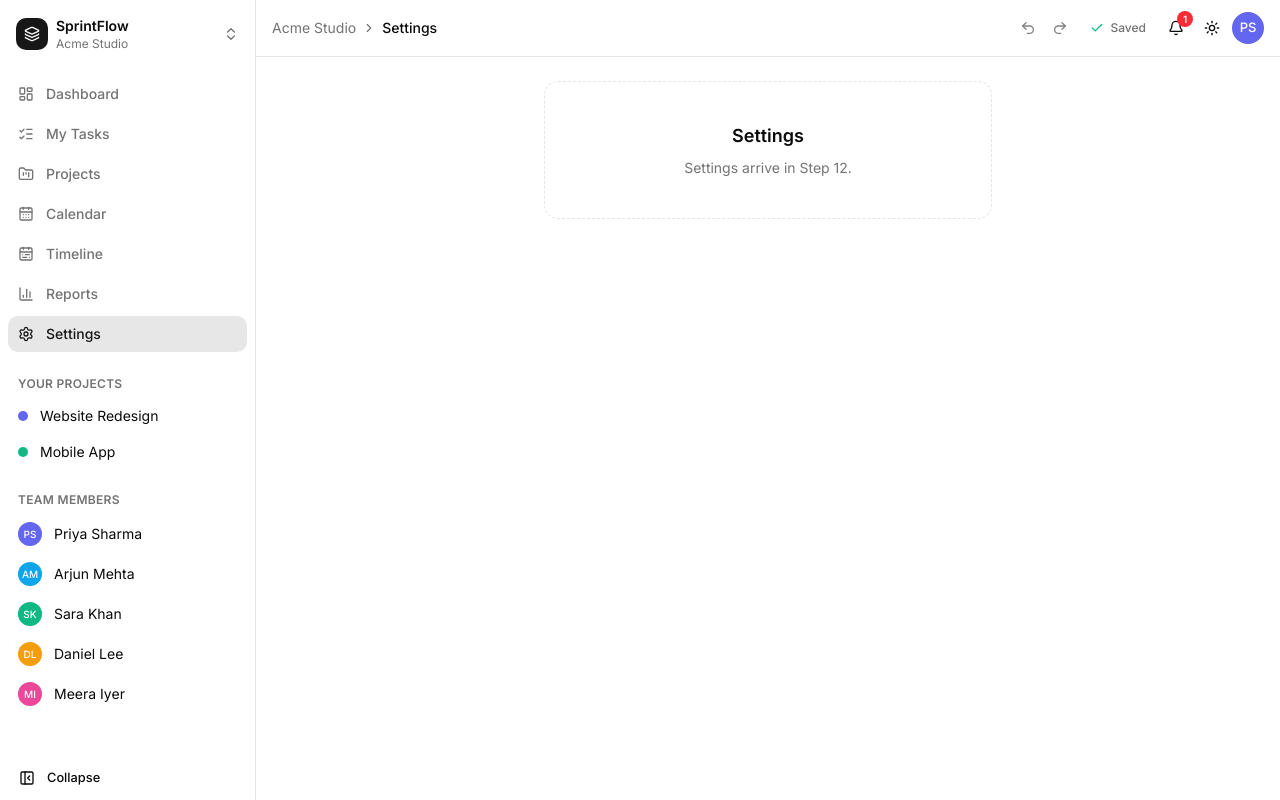
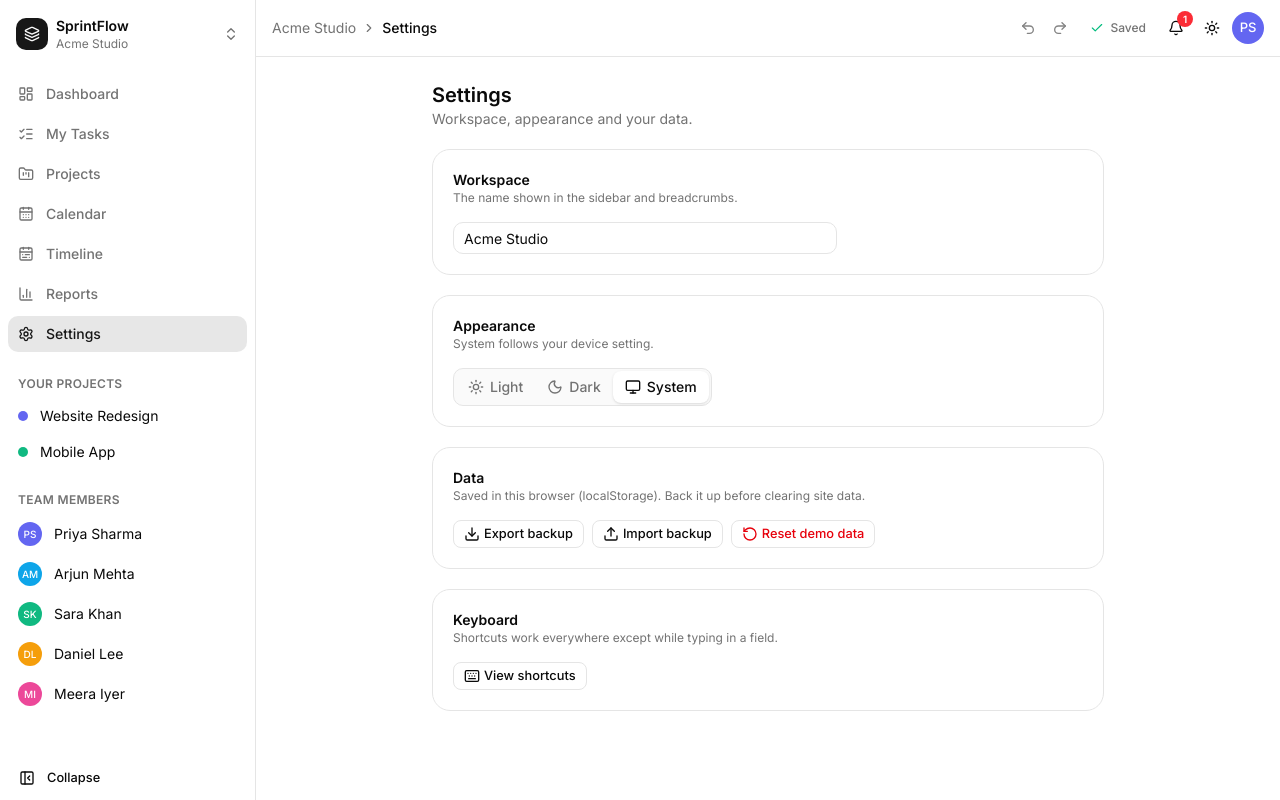
Before and after one commit to MuqhtadeerM/sprintflow, a Next.js app: page /settings in a window 1280 px wide. Built offline with nearby package versions, Linux system fonts and the light colour scheme.

Commit message:
feat: added settings opetion

```diff
--- a/src/app/settings/page.tsx
+++ b/src/app/settings/page.tsx
@@ -1,10 +1,5 @@
-import { PagePlaceholder } from "@/components/shared/page-placeholder";
+import { SettingsView } from "@/components/dashboard/settings-view";
 
 export default function SettingsPage() {
-  return (
-    <PagePlaceholder
-      title="Settings"
-      description="Settings arrive in Step 12."
-    />
-  );
+  return <SettingsView />;
 }
--- /dev/null
+++ b/src/components/dashboard/settings-view.tsx
@@ -0,0 +1,241 @@
+"use client";
+
+import { useRef, useState } from "react";
+import {
+  Download,
+  Keyboard,
+  Monitor,
+  Moon,
+  RotateCcw,
+  Sun,
+  Upload,
+  type LucideIcon,
+} from "lucide-react";
+import { useTheme } from "next-themes";
+import { toast } from "sonner";
+import { Button } from "@/components/ui/button";
+import { CommitInput } from "@/components/shared/commit-input";
+import { ConfirmDialog } from "@/components/shared/confirm-dialog";
+import { useAppDispatch, useAppSelector, useAppStore } from "@/store/hooks";
+import {
+  importData,
+  renameWorkspace,
+  resetData,
+} from "@/store/slices/data-slice";
+import { closeTask, setShortcutsOpen } from "@/store/slices/ui-slice";
+import { makeBackup, parseBackup } from "@/lib/backup";
+import { todayStr } from "@/lib/date-utils";
+import { downloadFile } from "@/lib/download";
+import type { RemoteData } from "@/lib/data-source/types";
+import { cn } from "@/lib/utils";
+
+function Card({
+  title,
+  description,
+  children,
+}: {
+  title: string;
+  description: string;
+  children: React.ReactNode;
+}) {
+  return (
+    <section className="animate-row-in rounded-2xl border bg-card p-5">
+      <h2 className="text-sm font-semibold">{title}</h2>
+      <p className="mb-4 text-xs text-muted-foreground">{description}</p>
+      {children}
+    </section>
+  );
+}
+
+const THEMES: { id: string; label: string; icon: LucideIcon }[] = [
+  { id: "light", label: "Light", icon: Sun },
+  { id: "dark", label: "Dark", icon: Moon },
+  { id: "system", label: "System", icon: Monitor },
+];
+
+const MAX_BYTES = 5 * 1024 * 1024;
+
+export function SettingsView() {
+  const dispatch = useAppDispatch();
+  const store = useAppStore();
+  const { theme, setTheme } = useTheme();
+  const workspace = useAppSelector((s) => s.data.workspaces[0]);
+  const inputRef = useRef<HTMLInputElement>(null);
+  const [pending, setPending] = useState<RemoteData | null>(null);
+  const [resetOpen, setResetOpen] = useState(false);
+
+  const usingApi = process.env.NEXT_PUBLIC_DATA_SOURCE === "http";
+
+  const exportBackup = () => {
+    downloadFile(
+      `sprintflow-backup-${todayStr()}.json`,
+      JSON.stringify(makeBackup(store.getState().data), null, 2),
+      "application/json",
+    );
+    toast.success("Backup downloaded");
+  };
+
+  const onFile = async (file: File | undefined) => {
+    if (!file) return;
+    if (file.size > MAX_BYTES) {
+      toast.error("That file is larger than 5 MB");
+    } else {
+      const result = parseBackup(await file.text());
+      if (result.ok) setPending(result.data);
+      else toast.error(result.error);
+    }
+    if (inputRef.current) inputRef.current.value = ""; // allow choosing the same file again
+  };
+
+  const confirmImport = () => {
+    if (!pending) return;
+    const current = store.getState().data.currentUserId;
+    const me = pending.users.some((u) => u.id === current)
+      ? current
+      : (pending.users.find((u) => u.role === "lead") ?? pending.users[0]).id;
+    dispatch(closeTask());
+    dispatch(importData({ ...pending, currentUserId: me }));
+    toast.success("Backup imported", {
+      description: "You can undo this with Ctrl/Cmd+Z.",
+    });
+  };
+
+  return (
+    <div className="mx-auto max-w-2xl space-y-5">
+      <div>
+        <h1 className="text-xl font-semibold">Settings</h1>
+        <p className="text-sm text-muted-foreground">
+          Workspace, appearance and your data.
+        </p>
+      </div>
+
+      <Card
+        title="Workspace"
+        description="The name shown in the sidebar and breadcrumbs."
+      >
+        {workspace && (
+          <CommitInput
+            value={workspace.name}
+            aria-label="Workspace name"
+            maxLength={40}
+            className="max-w-sm"
+            onCommit={(next) => {
+              const name = next.trim();
+              if (!name) return toast.error("A workspace needs a name");
+              dispatch(renameWorkspace({ id: workspace.id, name }));
+              toast.success("Workspace renamed");
+            }}
+          />
+        )}
+      </Card>
+
+      <Card
+        title="Appearance"
+        description="System follows your device setting."
+      >
+        <div
+          role="group"
+          aria-label="Theme"
+          className="inline-flex rounded-lg border bg-muted/50 p-0.5"
+        >
+          {THEMES.map(({ id, label, icon: Icon }) => (
+            <button
+              key={id}
+              type="button"
+              aria-pressed={(theme ?? "system") === id}
+              onClick={() => setTheme(id)}
+              className={cn(
+                "inline-flex items-center gap-1.5 rounded-md px-3 py-1.5 text-sm font-medium outline-none focus-visible:ring-2 focus-visible:ring-ring",
+                (theme ?? "system") === id
+                  ? "bg-background shadow-sm"
+                  : "text-muted-foreground hover:text-foreground",
+              )}
+            >
+              <Icon className="size-4" />
+              {label}
+            </button>
+          ))}
+        </div>
+      </Card>
+
+      <Card
+        title="Data"
+        description={
+          usingApi
+            ? "Saved to the server API (.data/db.json)."
+            : "Saved in this browser (localStorage). Back it up before clearing site data."
+        }
+      >
+        <div className="flex flex-wrap gap-2">
+          <Button variant="outline" size="sm" onClick={exportBackup}>
+            <Download className="size-4" />
+            Export backup
+          </Button>
+          <Button
+            variant="outline"
+            size="sm"
+            onClick={() => inputRef.current?.click()}
+          >
+            <Upload className="size-4" />
+            Import backup
+          </Button>
+          <Button
+            variant="outline"
+            size="sm"
+            className="text-red-600 dark:text-red-400"
+            onClick={() => setResetOpen(true)}
+          >
+            <RotateCcw className="size-4" />
+            Reset demo data
+          </Button>
+        </div>
+        <input
+          ref={inputRef}
+          type="file"
+          accept="application/json,.json"
+          className="sr-only"
+          tabIndex={-1}
+          aria-hidden="true"
+          onChange={(e) => void onFile(e.target.files?.[0])}
+        />
+      </Card>
+
+      <Card
+        title="Keyboard"
+        description="Shortcuts work everywhere except while typing in a field."
+      >
+        <Button
+          variant="outline"
+          size="sm"
+          onClick={() => dispatch(setShortcutsOpen(true))}
+        >
+          <Keyboard className="size-4" />
+          View shortcuts
+        </Button>
+      </Card>
+
+      <ConfirmDialog
+        open={pending !== null}
+        onOpenChange={(open) => !open && setPending(null)}
+        title="Replace your data with this backup?"
+        description={`The backup holds ${pending?.tasks.length ?? 0} tasks in ${pending?.projects.length ?? 0} projects. Everything you have now is replaced. You can undo this with Ctrl/Cmd+Z.`}
+        confirmLabel="Import"
+        destructive
+        onConfirm={confirmImport}
+      />
+      <ConfirmDialog
+        open={resetOpen}
+        onOpenChange={setResetOpen}
+        title="Reset demo data?"
+        description="This replaces everything with the original sample data. You can undo it with Ctrl/Cmd+Z."
+        confirmLabel="Reset"
+        destructive
+        onConfirm={() => {
+          dispatch(closeTask());
+          dispatch(resetData());
+          toast.success("Demo data restored");
+        }}
+      />
+    </div>
+  );
+}
```
